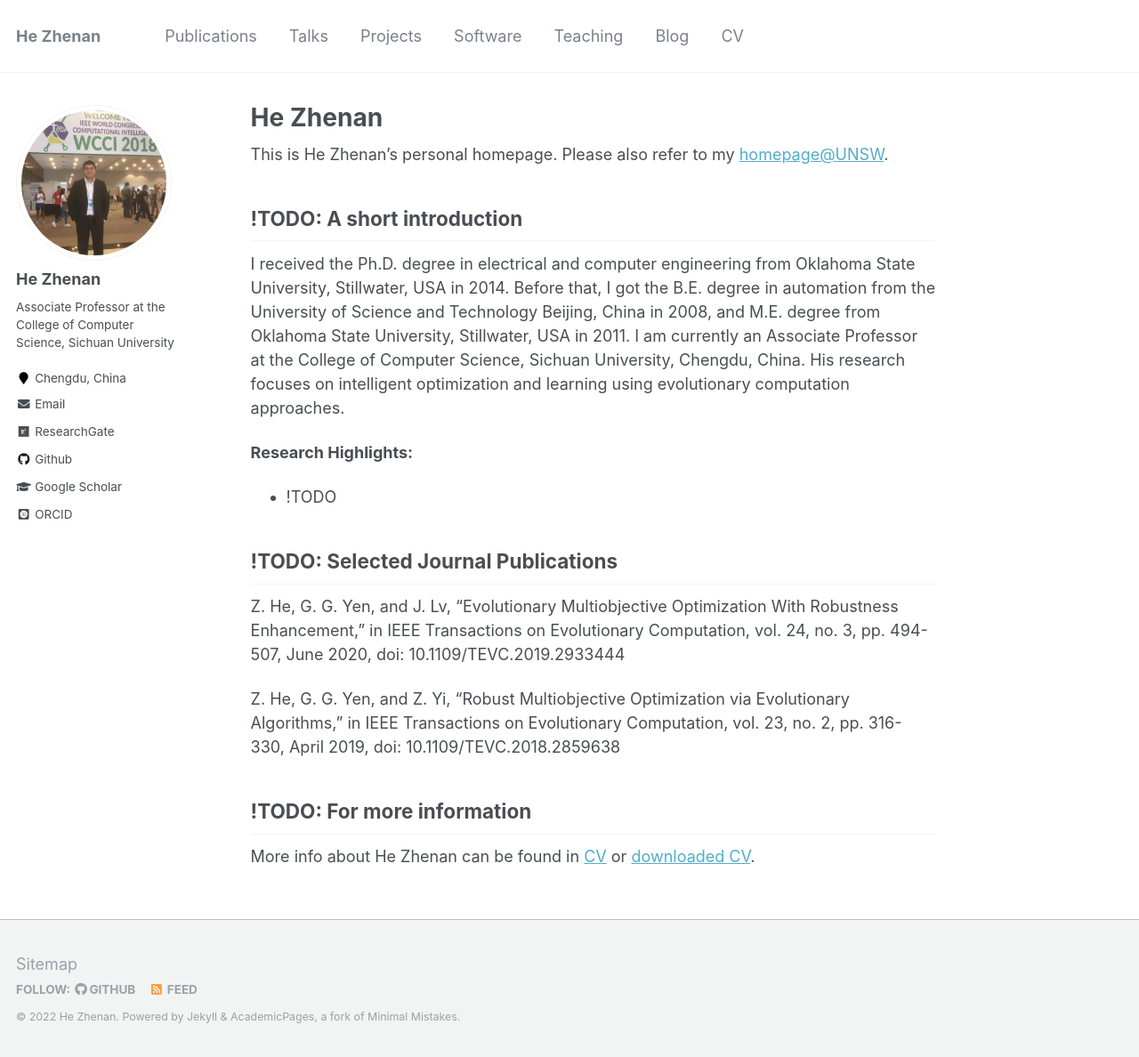
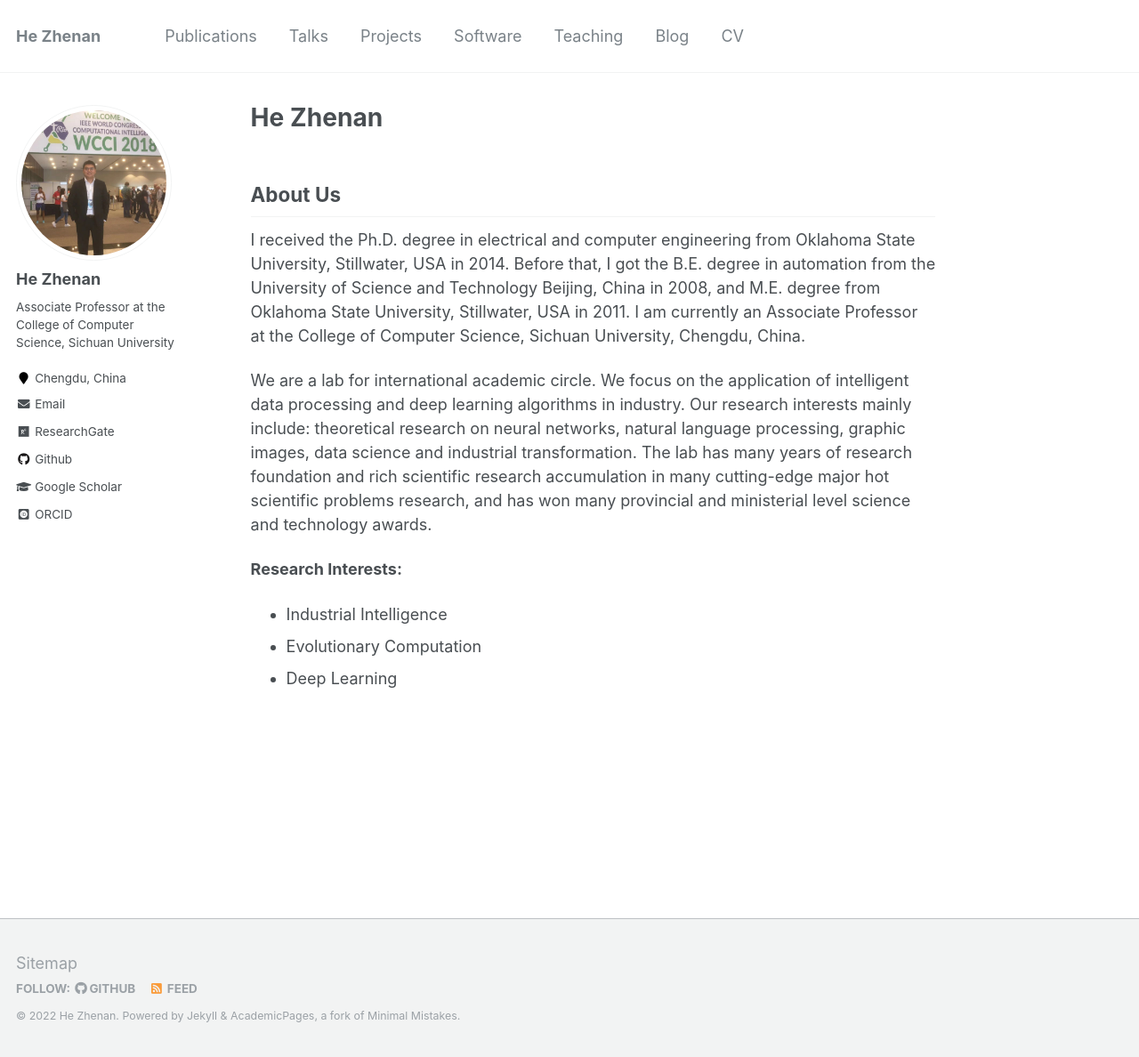
Before and after one commit to JianmingChen121/KaminZZZ.github.io, a Jekyll site: the page built from _pages/about.md, in a window 1280 px wide and 1188 px high. Shown: the whole window at 89% size. Built offline with Jekyll 4.4.1, drawn with Linux system fonts in a browser that asks for light colours; some web fonts are replaced.

Commit message:
Update about.md

```diff
--- a/_pages/about.md
+++ b/_pages/about.md
@@ -8,18 +8,12 @@ redirect_from:
   - /about.html
 ---
 
-This is He Zhenan's personal homepage. Please also refer to my [homepage@UNSW](https://www.unsw.edu.au/staff/ze-jiang).
+## About Us
+I received the Ph.D. degree in electrical and computer engineering from Oklahoma State University, Stillwater, USA in 2014. Before that, I got the B.E. degree in automation from the University of Science and Technology Beijing, China in 2008, and M.E. degree from Oklahoma State University, Stillwater, USA in 2011. I am currently an Associate Professor at the College of Computer Science, Sichuan University, Chengdu, China.
 
-## !TODO: A short introduction
-I received the Ph.D. degree in electrical and computer engineering from Oklahoma State University, Stillwater, USA in 2014. Before that, I got the B.E. degree in automation from the University of Science and Technology Beijing, China in 2008, and M.E. degree from Oklahoma State University, Stillwater, USA in 2011. I am currently an Associate Professor at the College of Computer Science, Sichuan University, Chengdu, China. His research focuses on intelligent optimization and learning using evolutionary computation approaches.
+We are a lab for international academic circle. We focus on the application of intelligent data processing and deep learning algorithms in industry. Our research interests mainly include: theoretical research on neural networks, natural language processing, graphic images, data science and industrial transformation. The lab has many years of research foundation and rich scientific research accumulation in many cutting-edge major hot scientific problems research, and has won many provincial and ministerial level science and technology awards.
 
-<b>Research Highlights:</b>
-* !TODO
-
-## !TODO: Selected Journal Publications
-Z. He, G. G. Yen, and J. Lv, "Evolutionary Multiobjective Optimization With Robustness Enhancement," in IEEE Transactions on Evolutionary Computation, vol. 24, no. 3, pp. 494-507, June 2020, doi: 10.1109/TEVC.2019.2933444
-
-Z. He, G. G. Yen, and Z. Yi, "Robust Multiobjective Optimization via Evolutionary Algorithms," in IEEE Transactions on Evolutionary Computation, vol. 23, no. 2, pp. 316-330, April 2019, doi: 10.1109/TEVC.2018.2859638
-
-## !TODO: For more information
-More info about He Zhenan can be found in [CV](https://KaminZZZ.github.io/cv/) or [downloaded CV](http://KaminZZZ.github.io/files/CV_ZeJIANG.pdf).
+<b>Research Interests:</b>
+* Industrial Intelligence
+* Evolutionary Computation
+* Deep Learning
```
